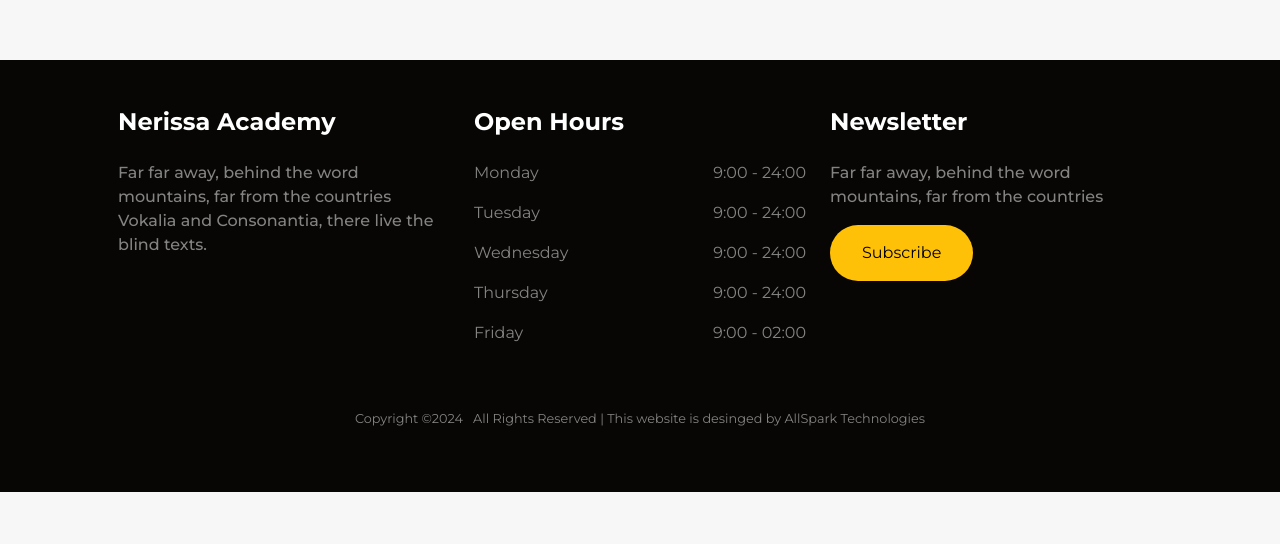
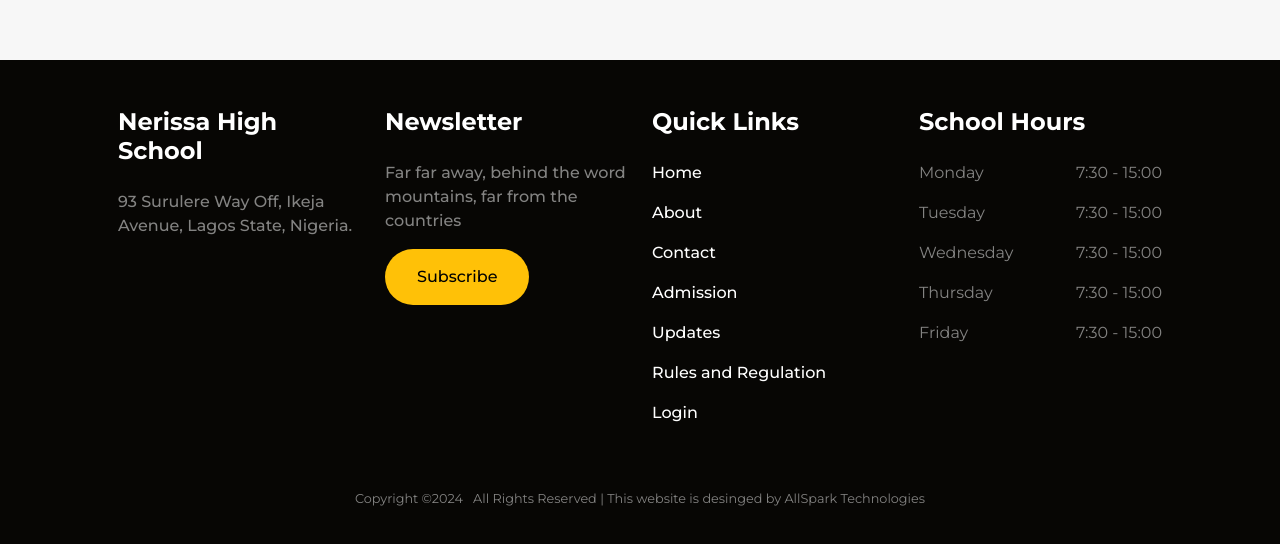
Before and after one commit to AllSparkTech100/test, a React (Vite) app: page / in a window 1280 px wide. Shown: the part 6895-7439 px from the top of the page. Before the commit the page ends 7416 px from the top, so only its background shows below. Built offline with nearby package versions, Linux system fonts and the light colour scheme.

Commit message:
Add files via upload

```diff
--- a/src/Components/Courses.jsx
+++ b/src/Components/Courses.jsx
@@ -10,6 +10,7 @@
     AOS.init({
       duration: 700,
       easing: "ease",
+      offset:"0",
       once: false,
     });
   });
--- a/src/Components/Footer.jsx
+++ b/src/Components/Footer.jsx
@@ -18,13 +18,10 @@
       <Container className="text-muted footer_carrier" fluid>
         <Container className="mt-5 p-5 text-white">
           <Row>
-            <Col md={6} lg={4} sm={12} className="mb-5">
-              <h4 className="mb-4 fw-bold text-white">Nerissa Academy</h4>
+            <Col md={6} lg={3} sm={12} className="mb-5">
+              <h4 className="mb-4 fw-bold text-white">Nerissa High School</h4>
               <div className="mb-4 text-white-50 foot_intro fw-medium">
-                <p>
-                  Far far away, behind the word mountains, far from the
-                  countries Vokalia and Consonantia, there live the blind texts.
-                </p>
+                <p>93 Surulere Way Off, Ikeja Avenue, Lagos State, Nigeria.</p>
               </div>
               <div data-aos="fade-up" className="circle_socials">
                 <div
@@ -50,29 +47,7 @@
                 </div>
               </div>
             </Col>
-            <Col md={6} lg={4} sm={12} className="mb-5">
-              <h4 className="mb-4 fw-bold text-white">Open Hours</h4>
-              <div className="hours text-white-50 mt-4 ">
-                <p className="d-flex align-items-center justify-content-between ">
-                  Monday
-                  <span className="me-4 me-md-0">9:00 - 24:00</span>
-                </p>
-                <p className="d-flex align-items-center justify-content-between ">
-                  Tuesday<span className="me-4 me-md-0">9:00 - 24:00</span>
-                </p>
-                <p className="d-flex align-items-center justify-content-between ">
-                  Wednesday<span className="me-4 me-md-0">9:00 - 24:00</span>
-                </p>
-                <p className="d-flex align-items-center justify-content-between ">
-                  Thursday<span className="me-4 me-md-0">9:00 - 24:00</span>
-                </p>
-                <p className="d-flex align-items-center justify-content-between ">
-                  Friday<span className="me-4 me-md-0">9:00 - 02:00</span>
-                </p>
-              </div>
-            </Col>
-
-            <Col md={6} lg={4} sm={12} className="mb-5">
+            <Col md={6} lg={3} sm={12} className="mb-5">
               <h4 className="mb-4 fw-bold text-white">Newsletter</h4>
 
               <div className="mb-4 text-white-50 foot_intro fw-medium">
@@ -81,10 +56,74 @@
                   countries
                 </p>
                 <button className="buttons btn_secondary">
-                  <a href="" className="text-decoration-none text-black">
+                  <a
+                    href=""
+                    className="text-decoration-none text-black fw-medium"
+                  >
                     Subscribe
                   </a>
                 </button>
+              </div>
+            </Col>
+            <Col md={6} lg={3} sm={12} className="mb-5">
+              <h4 className="mb-4 fw-bold text-white">Quick Links</h4>
+              <div className=" text-white-50 mt-4 ">
+                <p className="mb-3 fw-medium">
+                  <a href="" className="text-white">
+                    Home
+                  </a>
+                </p>
+                <p className="mb-3 fw-medium">
+                  <a href="/about" className="text-white">
+                    About
+                  </a>
+                </p>
+                <p className="mb-3 fw-medium">
+                  <a href="/contact" className="text-white">
+                    Contact
+                  </a>
+                </p>
+                <p className="mb-3 fw-medium">
+                  <a href="/admission" className="text-white">
+                    Admission
+                  </a>
+                </p>
+                <p className="mb-3 fw-medium">
+                  <a href="/updates" className="text-white">
+                    Updates
+                  </a>
+                </p>
+                <p className="mb-3 fw-medium">
+                  <a href="/rules" className="text-white">
+                    Rules and Regulation
+                  </a>
+                </p>
+                <p className="mb-3 fw-medium">
+                  <a href="/login" className="text-white">
+                    Login
+                  </a>
+                </p>
+              </div>
+            </Col>
+            <Col md={6} lg={3} sm={12} className="mb-5">
+              <h4 className="mb-4 fw-bold text-white">School Hours</h4>
+              <div className="hours text-white-50 mt-4 ">
+                <p className="d-flex align-items-center justify-content-between ">
+                  Monday
+                  <span className="me-4 me-md-0">7:30 - 15:00</span>
+                </p>
+                <p className="d-flex align-items-center justify-content-between ">
+                  Tuesday<span className="me-4 me-md-0">7:30 - 15:00</span>
+                </p>
+                <p className="d-flex align-items-center justify-content-between ">
+                  Wednesday<span className="me-4 me-md-0">7:30 - 15:00</span>
+                </p>
+                <p className="d-flex align-items-center justify-content-between ">
+                  Thursday<span className="me-4 me-md-0">7:30 - 15:00</span>
+                </p>
+                <p className="d-flex align-items-center justify-content-between ">
+                  Friday<span className="me-4 me-md-0">7:30 - 15:00</span>
+                </p>
               </div>
             </Col>
           </Row>
--- a/src/Components/button.scss
+++ b/src/Components/button.scss
@@ -29,7 +29,8 @@
       align-items: center;
       justify-content: center;
       border-radius: 50%;
-      background-color: $secondary;
+      background-color: $accent;
+      color: $primary;
     }
   }
   .outro {
--- a/src/Pages/Contact.jsx
+++ b/src/Pages/Contact.jsx
@@ -24,7 +24,7 @@
           <Row className="contact-inner">
           {/* First container information */}
             <Col
-              md={6}
+              md={12}
               lg={6}
               sm={12}
               className="p-3 p-md-5 p-lg-5 bg-secondary"
@@ -141,7 +141,7 @@
 
 
             {/* Form Container */}
-            <Col md={6} lg={6} sm={12} className="bg-white p-3 p-md-5 p-lg-5">
+            <Col md={12} lg={6} sm={12} className="bg-white p-3 p-md-5 p-lg-5">
               <h2 className="fw-bold text-dark mt-3 mt-md-0 mt-lg-0">Get in touch</h2>
               <p className="fw-normal">
                 Lorem ipsum dolor sit amet consectetur adipisicing elit. Quidem
--- a/src/Pages/pages.scss
+++ b/src/Pages/pages.scss
@@ -120,6 +120,11 @@
 }
 
 .learns {
+ .row{
+  :nth-child(2){
+    text-align: justify;
+  }
+ }
   h3 {
     font-size: 2rem;
     font-weight: bold;
@@ -171,6 +176,12 @@
           align-items: center;
           justify-content: center;
         }
+      }
+    }
+
+    form{
+      textarea{
+        height: 12rem;;
       }
     }
   }
--- a/src/__variable.scss
+++ b/src/__variable.scss
@@ -54,13 +54,3 @@
     background-color: $accent;
   }
 }
-.log_btn {
-  padding: 0.2rem .3rem;
-  border-radius: 10px;
-  border: none;
-  display: flex;
-  align-items: center;
-  a{
-    font-size: 1.2rem;
-  }
-}
--- a/src/app.scss
+++ b/src/app.scss
@@ -15,12 +15,7 @@
   .heading {
     font-family: $fontFamily;
     font-size: 1.5rem;
-  }
-  a {
-    &:hover {
-      color: $accent !important;
     }
-  }
   .nav_heading {
     margin-left: 7rem;
   }
```
Also changed, not shown: 3 other files (tests, documents, lock files or other folders).
